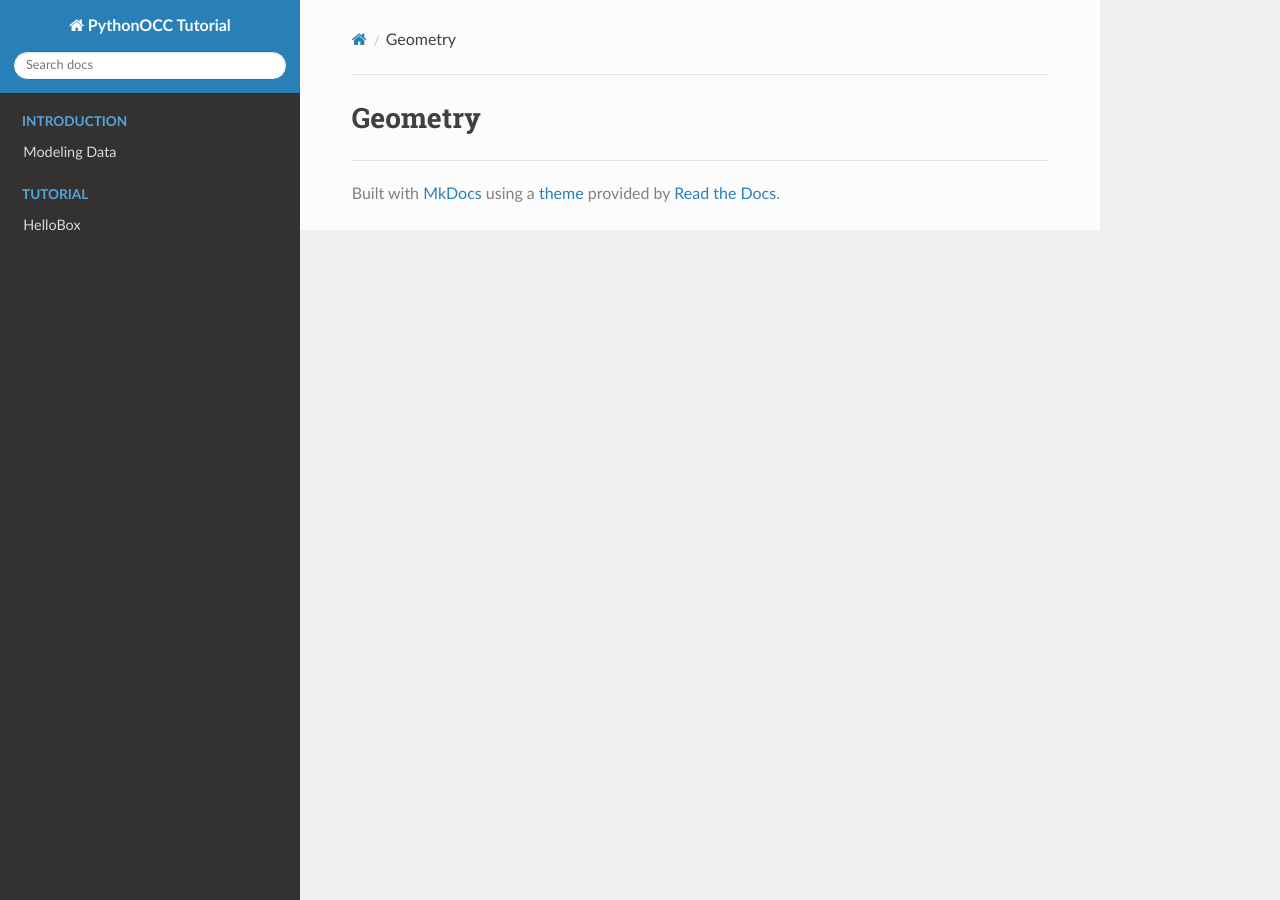
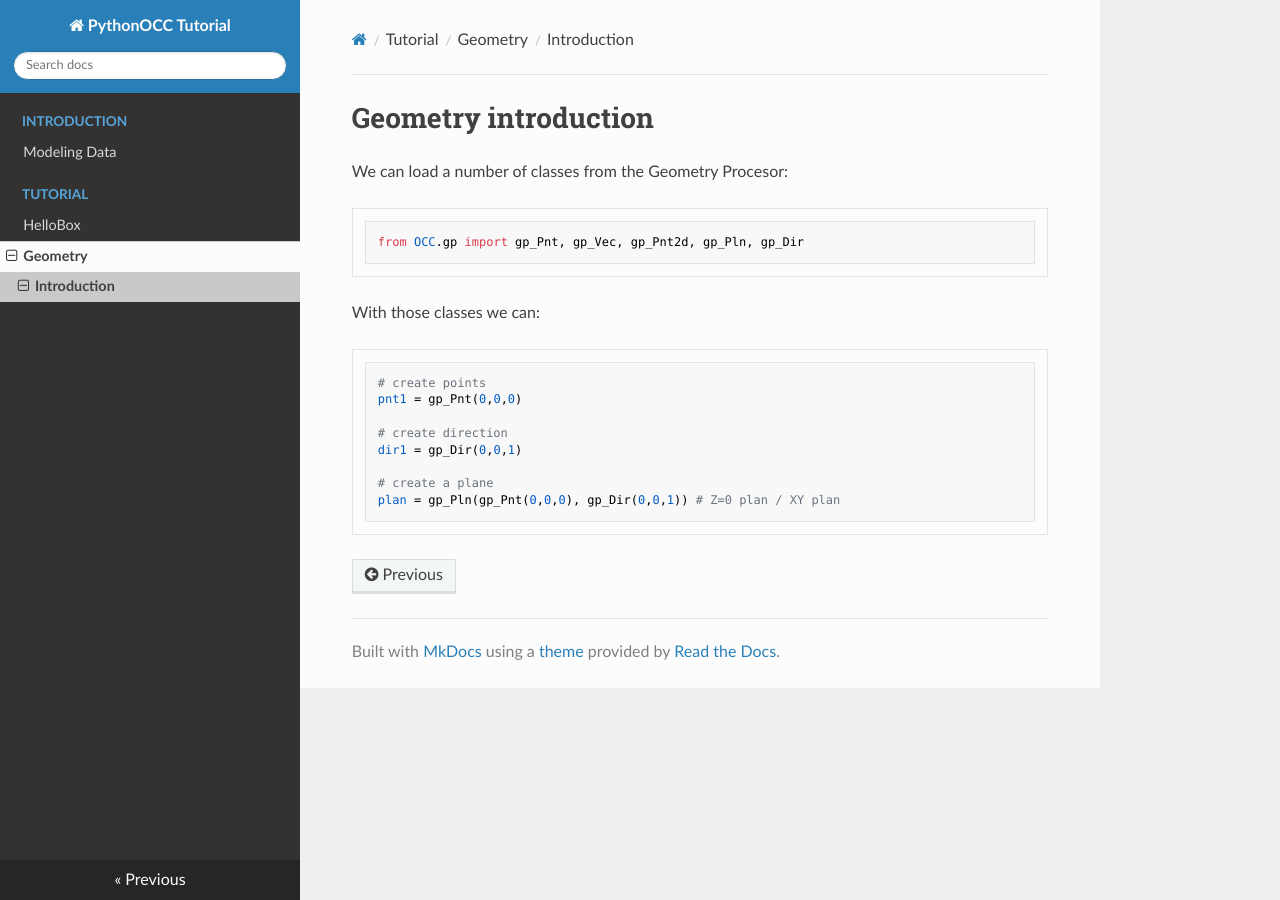
Before and after one commit to mantielero/pythonocc_doc, an MkDocs documentation site: the page built from docs/geom_intro.md, in a window 1280 px wide. Built offline with MkDocs 1.6.1, drawn with Linux system fonts in a browser that asks for light colours; nearby versions of some CDN libraries.

Commit message:
Starting to talk about geometry

````diff
--- a/docs/geom_intro.md
+++ b/docs/geom_intro.md
@@ -1 +1,18 @@
-# Geometry
+# Geometry introduction
+We can load a number of classes from the Geometry Procesor:
+
+```python
+from OCC.gp import gp_Pnt, gp_Vec, gp_Pnt2d, gp_Pln, gp_Dir
+```
+
+With those classes we can:
+```python
+# create points
+pnt1 = gp_Pnt(0,0,0)
+
+# create direction
+dir1 = gp_Dir(0,0,1)
+
+# create a plane
+plan = gp_Pln(gp_Pnt(0,0,0), gp_Dir(0,0,1)) # Z=0 plan / XY plan
+```
--- a/mkdocs.yml
+++ b/mkdocs.yml
@@ -11,6 +11,8 @@ nav:
     - Modeling Data: modeling_data.md
   - Tutorial:
     - HelloBox: hellobox.md
+    - Geometry:
+      - Introduction: geom_intro.md
     #- Conceptos: conceptos.md
     #- Propiedades:
     #  - Introducción: propiedades.md
````
